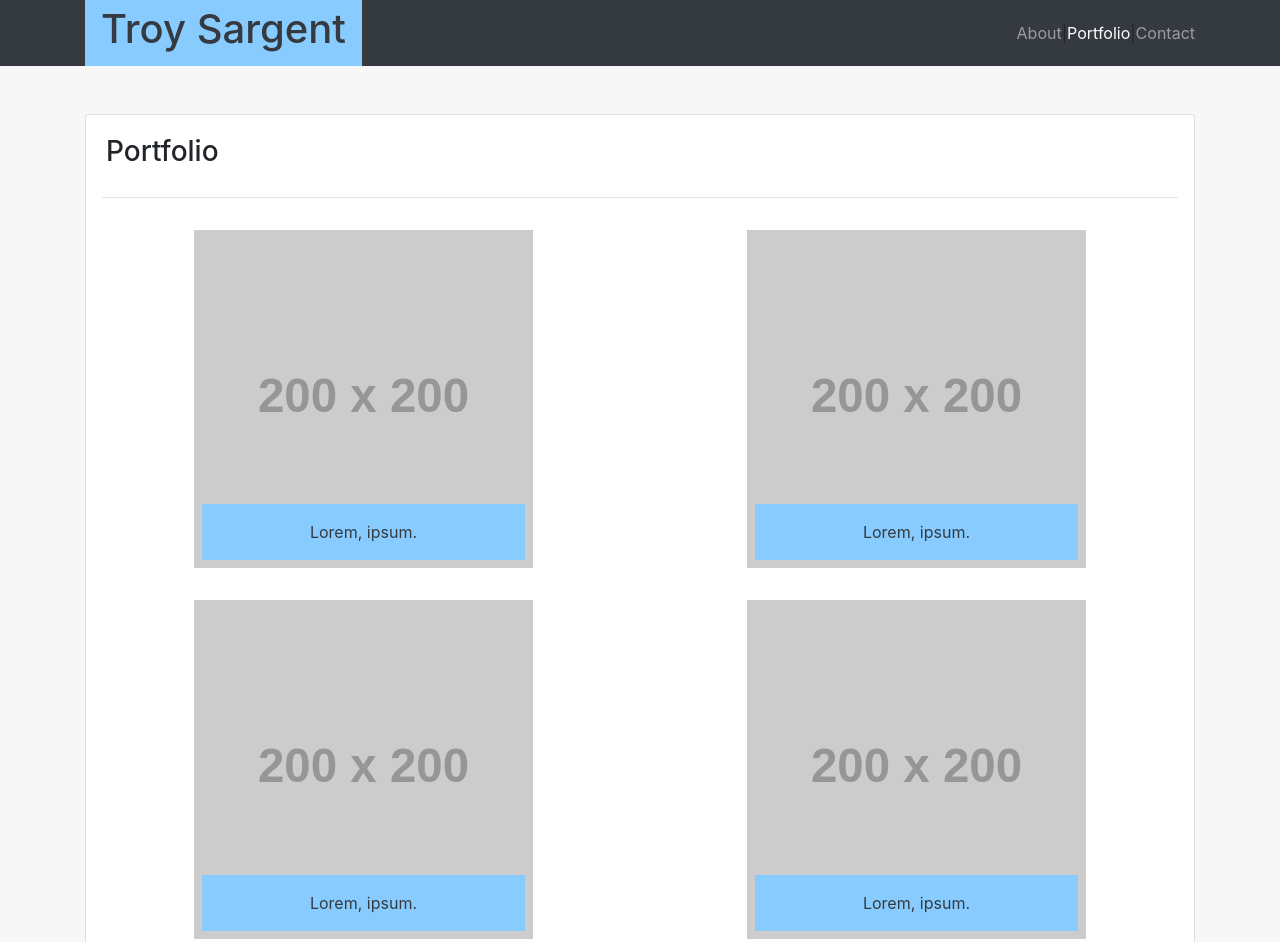
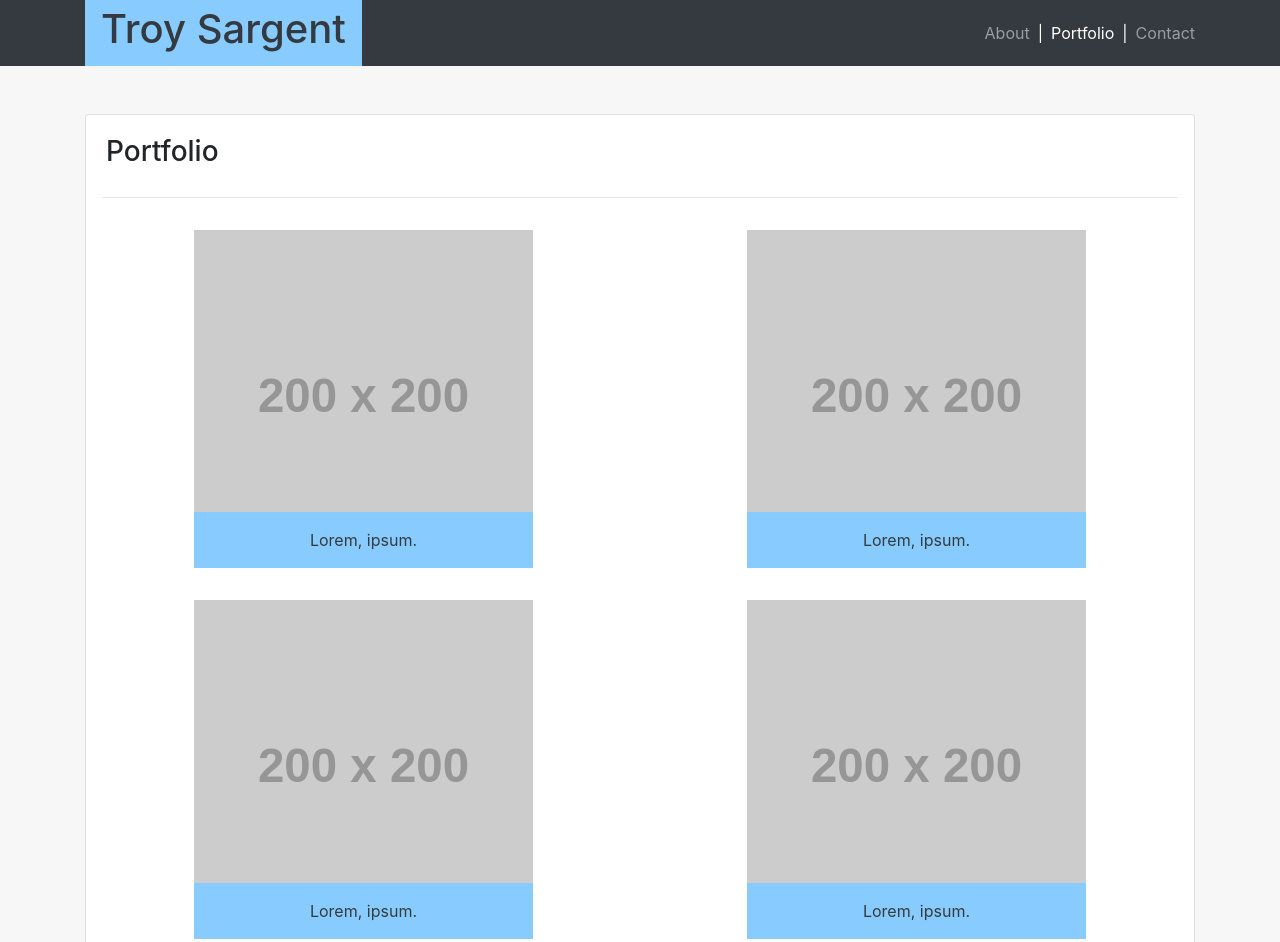
Before and after one commit to TroySargent/bootstrap-responsive-portfolio, a plain HTML site: page portfolio.html in a window 1280 px wide. Shown: the top 942 px of the page. Drawn offline with nearby package versions, Linux system fonts and the light colour scheme; placeholder pictures from the web are drawn by us.

Commit message:
used bootstrap for separator instead of custom css

```diff
--- a/portfolio.html
+++ b/portfolio.html
@@ -19,11 +19,11 @@
                 <li class="nav-item">
                     <a class="nav-link " href="./index.html">About</a>
                 </li>
-                <div class="separator">|</div>
+                <div class="text-white p-2">|</div>
                 <li class="nav-item">
                     <a class="nav-link active" href="./portfolio.html">Portfolio</a>
                 </li>
-                <div class="separator">|</div>
+                <div class="text-white p-2">|</div>
                 <li class="nav-item">
                     <a class="nav-link" href="./contact.html">Contact</a>
                 </li>
--- a/style.css
+++ b/style.css
@@ -15,12 +15,6 @@
 /* Controls color of h1 heading inside of navbar */
 .title {
     background-color: #8CF;
-}
-
-/* Separates navbar links with pipe character */
-span {
-    margin: 1vh;
-    color:#f7f7f7;
 }
 
 /* Gives color to body of the page but not the card or container */
```
Also changed, not shown: contact.html (+2 -2 lines), index.html (+2 -2 lines).
